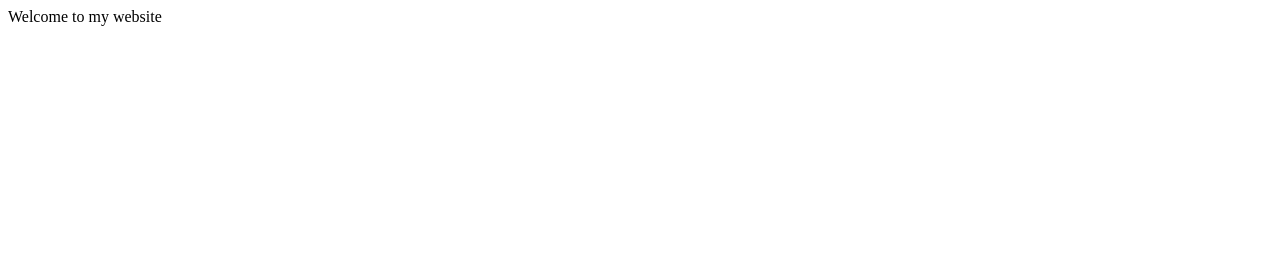
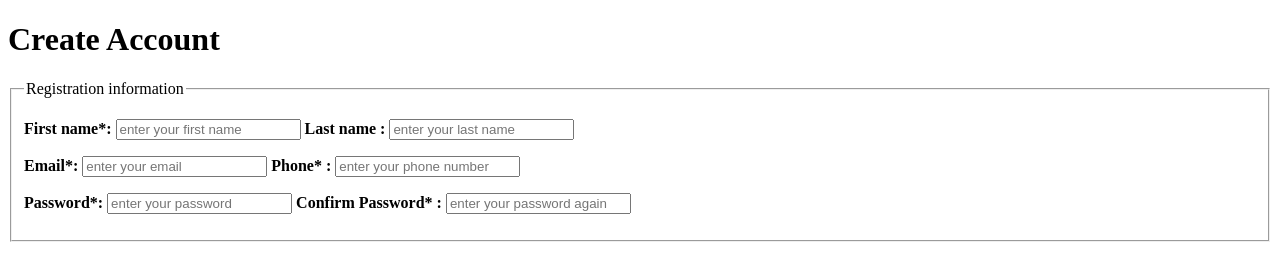
Before and after one commit to AlanWong28/Module1_testgit-HTML, a plain HTML site: page index.html in a window 1280 px wide. Drawn offline with Linux system fonts and the light colour scheme.

Commit message:
first commit

```diff
--- a/index.html
+++ b/index.html
@@ -3,8 +3,26 @@
 <head>
     <meta charset="UTF-8">
     <title>Title</title>
+    <style>
+
+    </style>
 </head>
 <body>
-Welcome to my website
+<!--<p>Tài liệu hướng dẫn học <span style="font-size:30px;font-family: 'Times New Roman';">lập trình web</span> từ cơ bản đến nâng cao.</p>-->
+<form action="">
+    <h1>Create Account</h1>
+    <fieldset>
+
+        <legend>Registration information</legend>
+        <p><b>First name*:</b> <input type="text" name="firstName" placeholder="enter your first name"><b>   Last name :
+            <input type="text" name="lastName" placeholder="enter your last name"></b></p>
+        <p><b>Email*:</b> <input type="text" name="emailName" placeholder="enter your email"><b>   Phone* :
+            <input type="text" name="phoneName" placeholder="enter your phone number"></b></p>
+        <p><b>Password*:</b> <input type="password" name="passwordName" placeholder="enter your password"><b>   Confirm Password* :
+            <input type="password" name="confirmpasswordName" placeholder="enter your password again"></b></p>
+
+    </fieldset>
+    </form>
+
 </body>
 </html>
```
